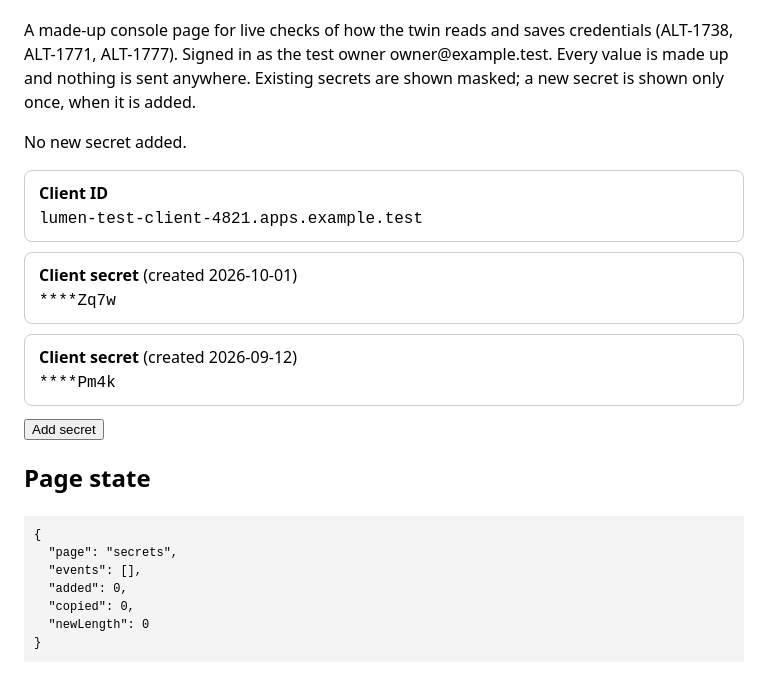
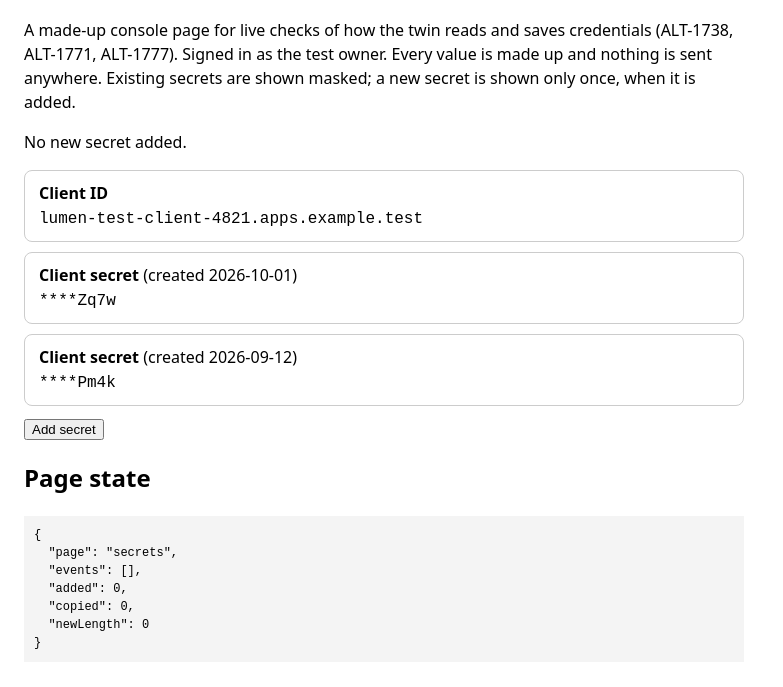
Before and after one commit to AlterLinkAI/checkout-test, a plain HTML site: page browser/secrets.html in a window 1280 px wide. Shown: the part 75-762 px from the top of the page, without its empty margins (0-783 px from the left). Drawn offline with Linux system fonts and the light colour scheme.

Commit message:
TEST ONLY: secrets page shows no login address (ALT-1771) (#23)
Co-authored-by: Semyon Kotliarenko <semako.ua@gmail.com>

```diff
--- a/browser/secrets.html
+++ b/browser/secrets.html
@@ -11,7 +11,7 @@
 <body data-page="secrets">
 <h1>Lumen Test Cloud: OAuth client (TEST ONLY)</h1>
 <p>A made-up console page for live checks of how the twin reads and saves credentials (ALT-1738, ALT-1771, ALT-1777).
-Signed in as the test owner owner@example.test. Every value is made up and nothing is sent anywhere.
+Signed in as the test owner. Every value is made up and nothing is sent anywhere.
 Existing secrets are shown masked; a new secret is shown only once, when it is added.</p>
 <p id="status" role="status">No new secret added.</p>
 <div class="row"><b>Client ID</b><br><code id="client-id">lumen-test-client-4821.apps.example.test</code></div>
```
